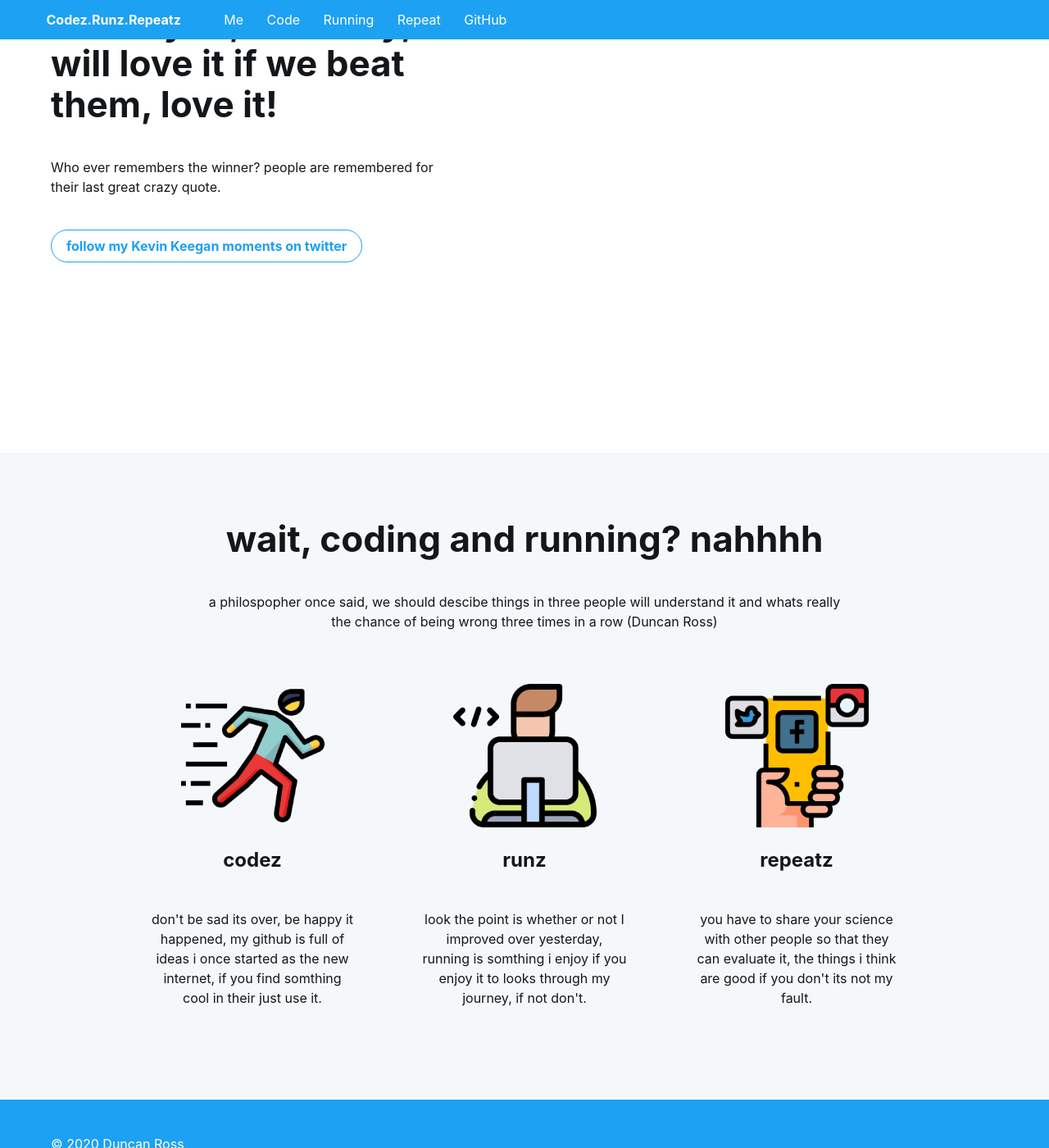
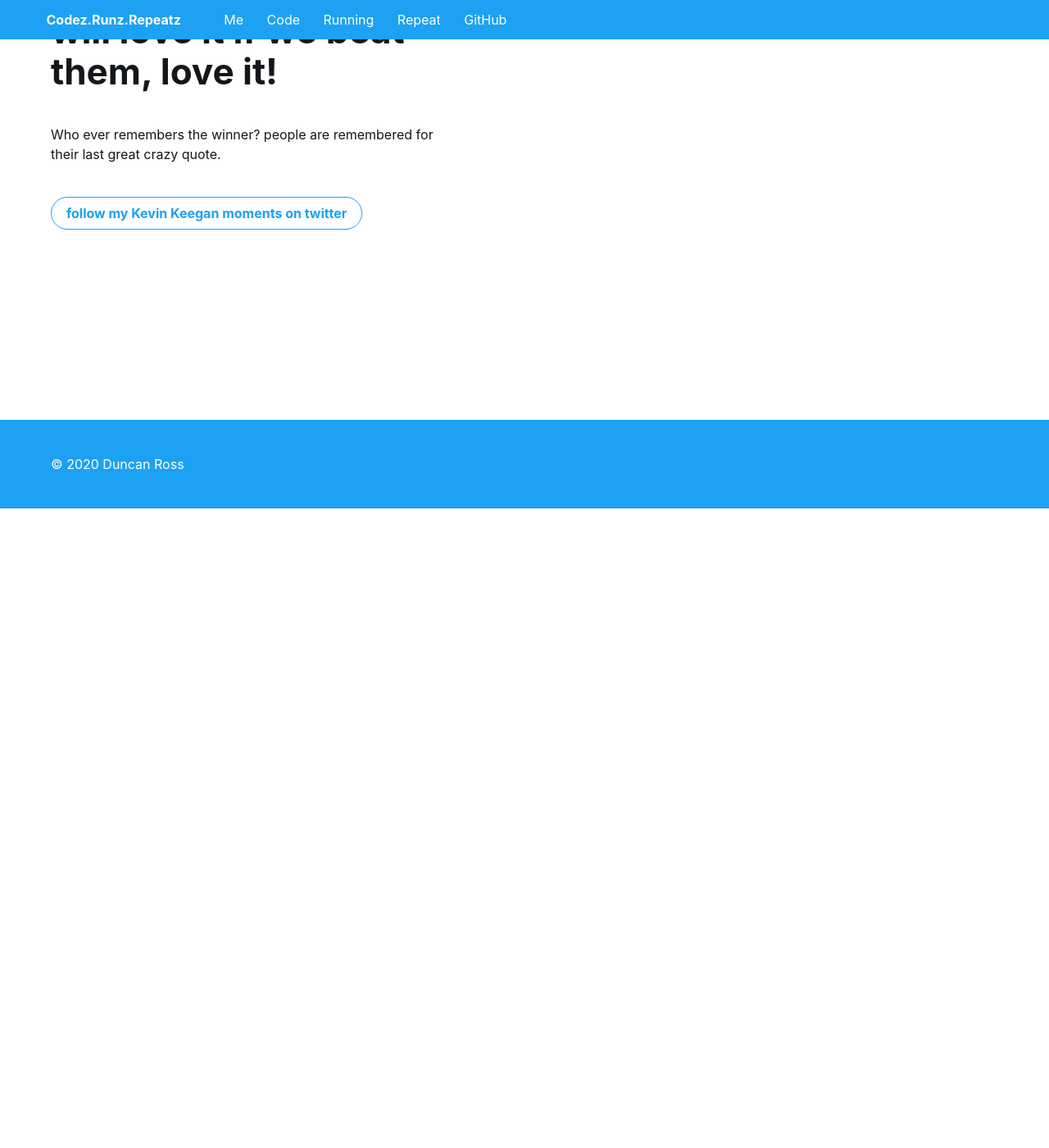
Before and after one commit to codez-runz-repeatz/codez-runz-repeatz.github.io, a Jekyll site: the page built from index.html, in a window 1280 px wide and 1400 px high, scrolled down 1162 px. Shown: the whole window at 82% size. Built offline with Jekyll 4.4.1, drawn with Linux system fonts in a browser that asks for light colours; comment, search, counter and statistics services are not loaded; after the commit the page ends 1782 px from its top, so only the background shows below that; some of the changed text lies outside the part shown.

Commit message:
fix heading

```diff
--- a/index.html
+++ b/index.html
@@ -11,11 +11,8 @@
 <div class="header home-header">
     <div class="Grid container">
         <div id="header-text" class="Grid-cell u-size7of8">
-
-            <h1 class="squad-subheading">Who is and who isn’t?</h1>
-            <h1 class="subheading">
-                <a href="https://twitter.com/codez_runz_repz" target="_blank">@codez_runz_repz</a>
-            </h1>
+            <h1 class="large-title">Duncan Ross</h1>
+            <h1 class="squad-subheading">Hi im Duncan, i've chucked this together to retire coffee and code and to keep sane during covid, i like to think im punk, but then again i hate to think punk has a label. </h1>
         </div>
     </div>
 </div>
@@ -23,7 +20,7 @@
 <div class="section grey">
     <div class="Grid container">
         <div id="philosophy-text" class="Grid-cell u-size4of6 u-before1of6 u-after1of6">
-            <h1 class="large-title center-text mega-margin">@codes-runs-repeats/sensible-defaults #1065: don't write a blog, just plug it at twitter its quicker.</h1>
+            <h1 class="large-title center-text mega-margin">hypoxic-hypocrisy #1520: don't write a blog, just plug it at twitter its quicker.</h1>
         </div>
     </div>
 </div>
@@ -41,32 +38,3 @@
         </div>
     </div>
 </div>
-
-<div class="section grey">
-    <div class="Grid container">
-        <div id="philosophy-text" class="Grid-cell u-size4of6 u-before1of6 u-after1of6">
-            <h1 class="small-title center-text mega-margin">wait, coding and running? nahhhh</h1>
-            <p class="center-text mega-margin">a philospopher once said, we should descibe things in three people will understand it and whats really the chance of being wrong three times in a row (Duncan Ross)</p>
-        </div>
-    </div>
-    <div class="Grid small-container">
-        <div class="Grid-cell u-size1of3 emoji-card">
-            <img src="assets/people.png" alt="codez-emoji" class="emoji-img center-margin large-margin">
-            <h1 class="center-text medium-margin">codez</h1>
-            <p class="center-text"><br/>don't be sad its over, be happy it happened, my github is full of ideas i once started as the new internet, if you find somthing cool in their just use it.</p>
-        </div>
-
-        <div class="Grid-cell u-size1of3 emoji-card">
-            <img src="assets/coding.png" alt="runz-emoji" class="emoji-img center-margin large-margin">
-            <h1 class="center-text medium-margin">runz</h1>
-            <p class="center-text"><br/>look the point is whether or not I improved over yesterday, running is somthing i enjoy if you enjoy it to looks through my journey, if not don't.</p>
-        </div>
-
-        <div class="Grid-cell u-size1of3 emoji-card">
-            <img src="assets/social-media.png" alt="repeatz-emoji" class="emoji-img center-margin large-margin">
-            <h1 class="center-text medium-margin">repeatz</h1>
-            <p class="center-text"><br/>you have to share your science with other people so that they can evaluate it, the things i think are good if you don't its not my fault.</p>
-        </div>
-
-    </div>
-</div>
```
